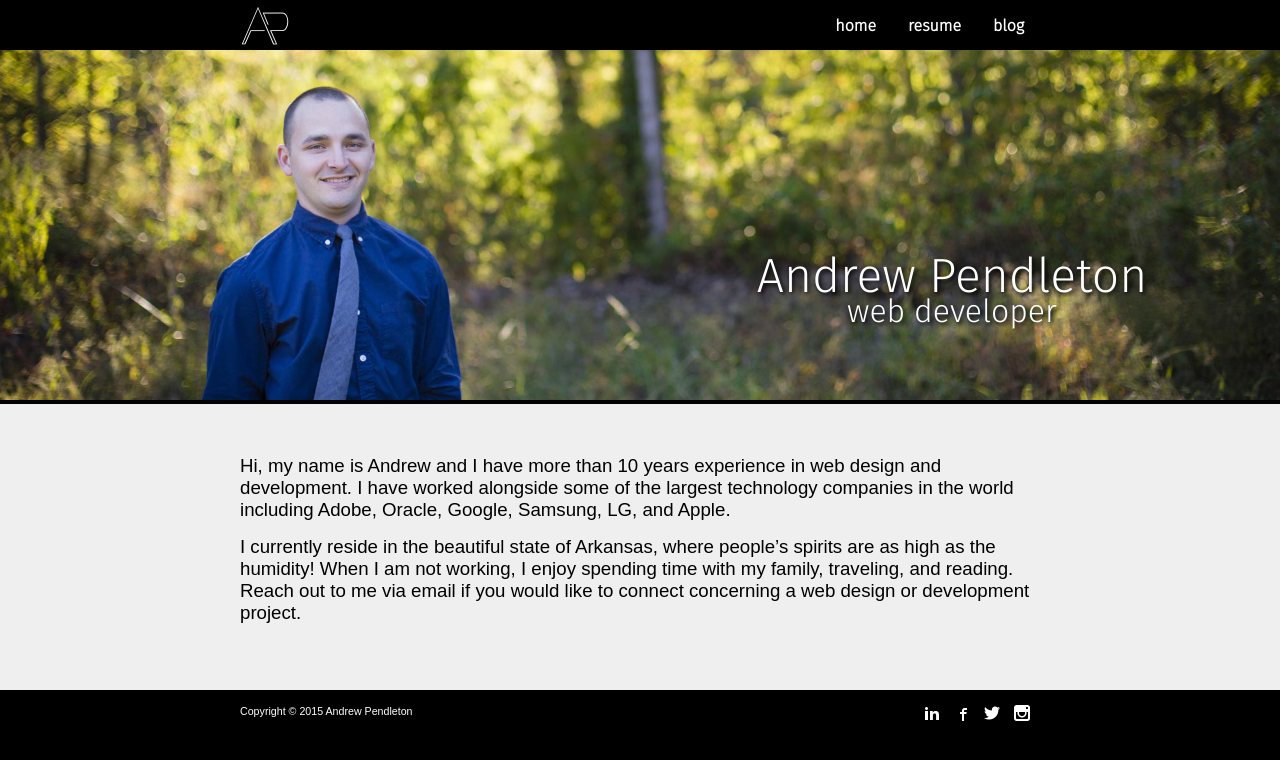
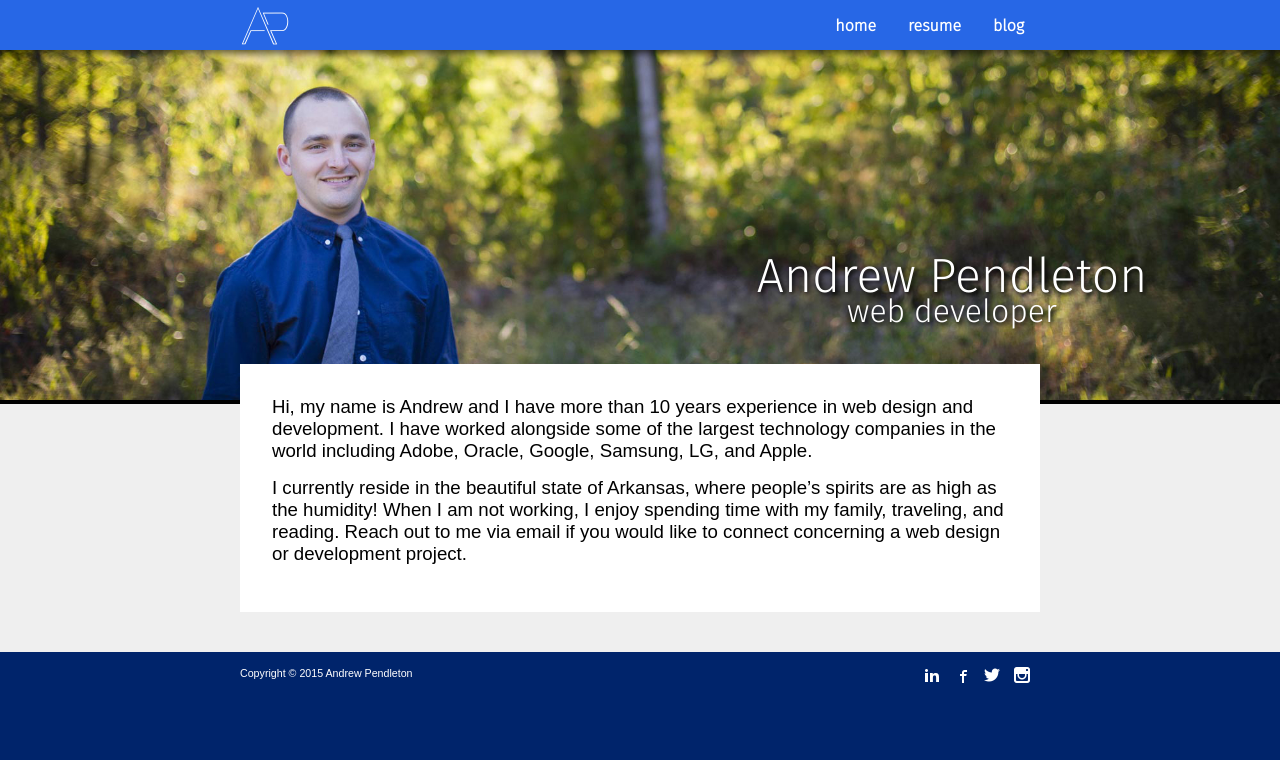
Before and after one commit to andrewpen/apendleton, a website: page index.html in a window 1280 px wide. Drawn offline with nearby package versions, Linux system fonts and the light colour scheme; files that its build step writes are made by us from their sources; files whose address does not match are found by name; a web font is replaced by a local one.

Commit message:
Update v. 1.0.02
Updated header and footer colors.
Updated content container color.
Updated content container to slightly overlap image on larger screens.

```diff
--- a/index.html
+++ b/index.html
@@ -17,7 +17,7 @@
 		<link href='https://fonts.googleapis.com/css?family=Fira+Sans:300' rel='stylesheet' type='text/css'>
 
 		<style>
-			html{background:black;}
+			html{background:#00246B;}
 			#splash div{text-align:center;padding:150px 0;background-color:#000000;position: fixed;left:0;right:0;}
 			#splash{color:#fff;background-color:black;height:700px;}
 			#splash embed{max-width:250px;padding-bottom:10px;}
@@ -53,15 +53,23 @@
 			section div.header-container div.headlines h1, section div.header-container div.headlines h2{font-weight:100;}
 			section div.content{max-width:800px;margin:0 auto;}
 
-			header{position:relative;background-color:#000000;}
 			section#main {position:relative;background-color:#efefef;}
-
+			@media only screen and (max-width:480px) {
+				section#main {background-color:#fff;}
+			}
+			section#main .content-box{padding:4%;}
+			@media only screen and (min-width:480px) {
+				section#main .content-box{background-color:#fff;top:-40px;}
+			}
+			@media only screen and (min-width:800px) {
+				section#main .content-box{position:relative;}
+			}
 			footer{padding-left:4%;padding-right:4%;}
 			footer div{max-width: 800px;position:relative;margin:0 auto;}
 			footer div p{left:0;}
 			footer nav ul{right:0;}
 
-			@media only screen and (max-width: 450px) {
+			@media only screen and (max-width: 480px) {
 				#splash li{width:50%;display:inline-block;margin:10px 0;}
 				#splash a{padding:10%;width:initial;}
 
@@ -89,7 +97,7 @@
 		  </div>
 		</section> -->
 		<header id="header" class="wrapper">
-			<nav class="icon-ap-icon-svg" style="background-color:#000000;">
+			<nav class="icon-ap-icon-svg">
 				<ul>
 					<li><a href="#">home</a></li>
 					<li><a href="#">resume</a></li>
@@ -106,8 +114,10 @@
 				</div>
 			</div>
 			<div class="content">
-				<p>Hi, my name is Andrew and I have more than 10 years experience in web design and development. I have worked alongside some of the largest technology companies in the world including Adobe, Oracle, Google, Samsung, LG, and Apple.</p>
-				<p>I currently reside in the beautiful state of Arkansas, where people’s spirits are as high as the humidity! When I am not working, I enjoy spending time with my family, traveling, and reading. Reach out to me via email if you would like to connect concerning a web design or development project.</p>
+				<div class="content-box">
+					<p>Hi, my name is Andrew and I have more than 10 years experience in web design and development. I have worked alongside some of the largest technology companies in the world including Adobe, Oracle, Google, Samsung, LG, and Apple.</p>
+					<p>I currently reside in the beautiful state of Arkansas, where people’s spirits are as high as the humidity! When I am not working, I enjoy spending time with my family, traveling, and reading. Reach out to me via email if you would like to connect concerning a web design or development project.</p>
+				</div>
 			</div>
 		</section><!--
 		<section>
--- a/source/css/styles.css
+++ b/source/css/styles.css
@@ -6,6 +6,10 @@ body {
 
 /* line 14, ../components/sass/styles.scss */
 header {
+  background-color:#2767E6;
+  box-shadow:0px 4px 8px 0px rgba(0,0,0,0.60);
+  z-index:100;
+  position:relative;
   /* nav */ }
   /* line 16, ../components/sass/styles.scss */
   header nav {
@@ -100,8 +104,7 @@ section {
           section div.header-container div.headlines h2 {
             font-size: 1.4rem; } }
   /* line 110, ../components/sass/styles.scss */
-  section div.content {
-    padding: 4%; }
+  section div.content {}
     /* line 113, ../components/sass/styles.scss */
     section div.content p {
       font-size: 14pt;
@@ -111,7 +114,7 @@ section {
 /* line 120, ../components/sass/styles.scss */
 footer {
   height: 50px;
-  background-color: #000000;
+  background-color: #00246B;
   display: block;
   position: relative;
   clear: both; }
```
